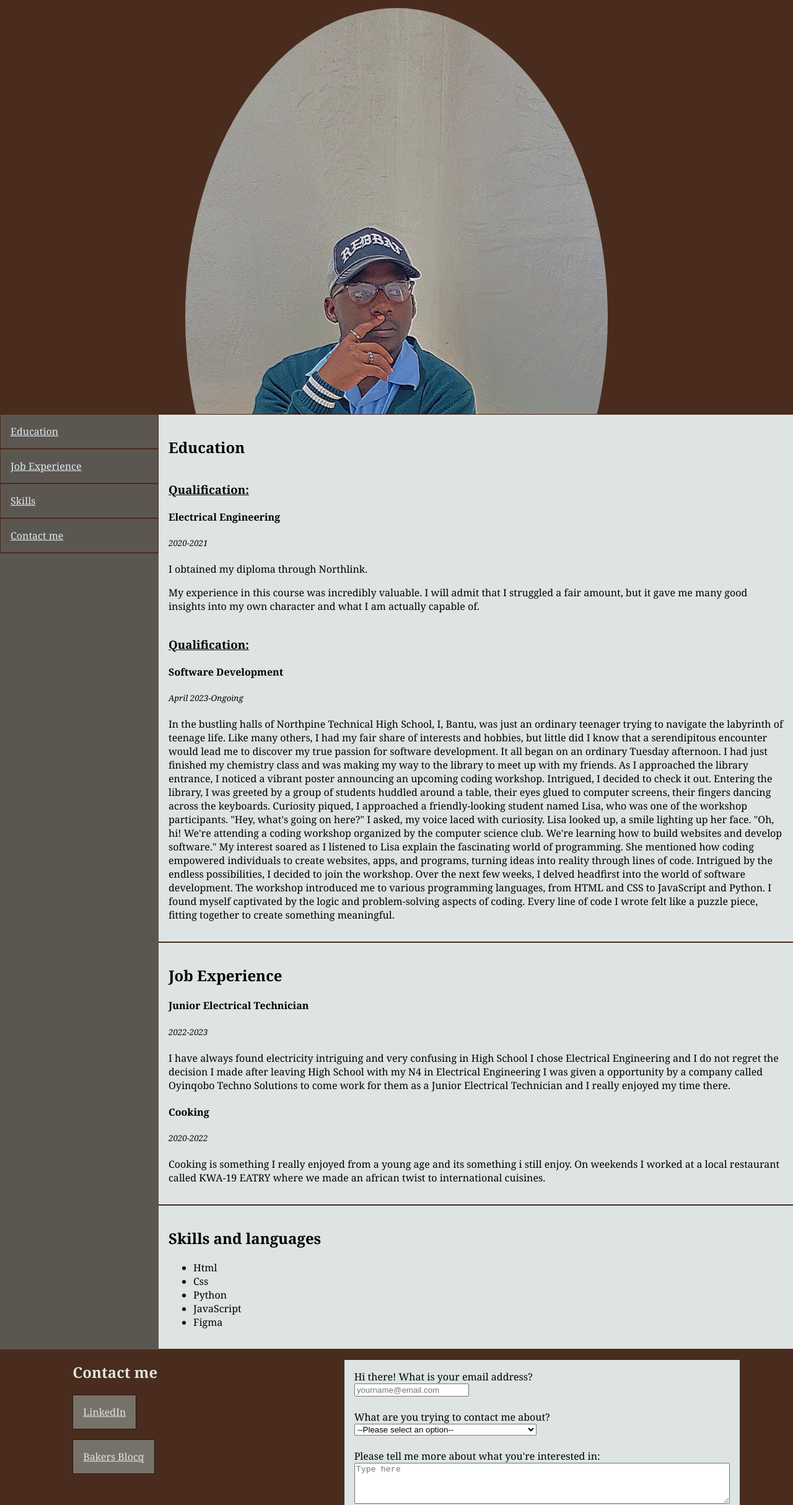
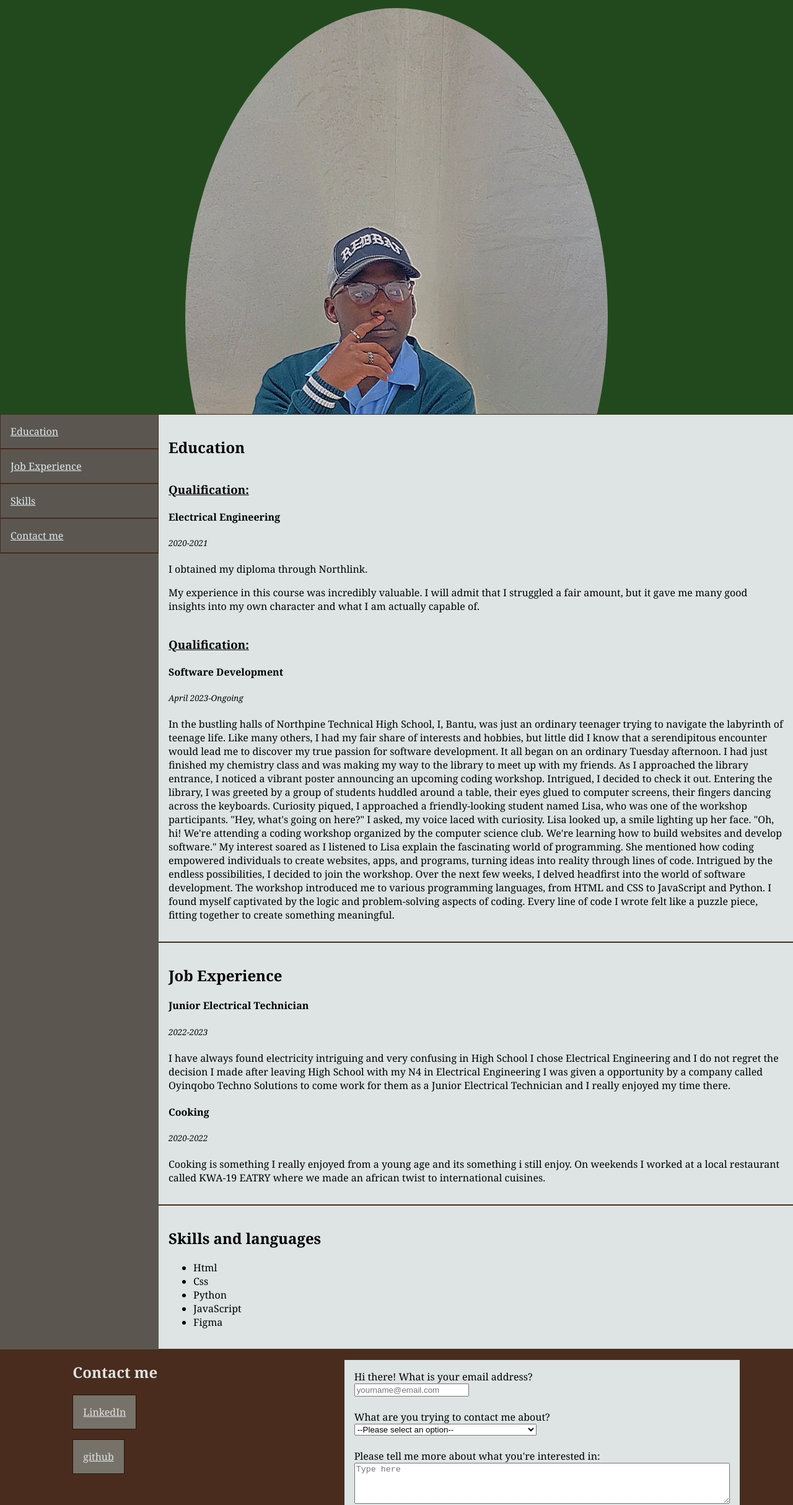
Before and after one commit to BantuGanca/BANGAN172_FTO2306_GroupB_BantuGanca_ITW_Digital-Resume, a plain HTML site: page index.html in a window 1280 px wide. Shown: the part 132-2560 px from the top of the page at 62% size. Drawn offline with Linux system fonts and the light colour scheme.

Commit message:
Added colors

```diff
--- a/CSS/Style.css
+++ b/CSS/Style.css
@@ -20,7 +20,7 @@ header{
     background-image: url("../Images/hero-image.jpg");
     background-repeat: repeat;
     background-size: 70%;
-    background-color: #492C1D;
+    background-color: #22491d;
 }
 
 .header-text {
--- a/index.html
+++ b/index.html
@@ -101,7 +101,7 @@
                 <h2 class="contact-info">Contact me</h2>
                 <nav >
                     <a href="https://www.linkedin.com/in/Bantu Ganca/" target="_blank" class="contact-info contact-item">LinkedIn</a>
-                    <a href="https://www.instagram.com/bakers_blocq/" target="_blank" class="contact-info contact-item">Bakers Blocq</a>
+                    <a href="https://github.com/BantuGanca" target="_blank" class="contact-info contact-item">github</a>
                 </nav>
             </div>
             <form action="https://formsubmit.co/gancabantu23@gmail.com" method="post">
```
